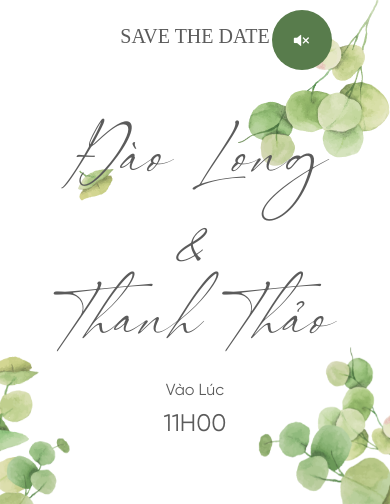
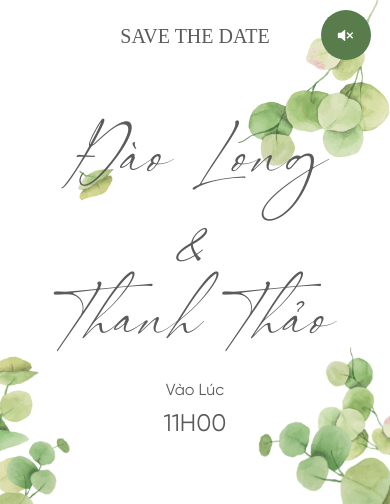
Before and after one commit to thiepcuoi-online/DaoLong, a plain HTML site: page index.html in a window 390 px wide. Shown: the top 504 px of the page. Drawn offline with Linux system fonts and the light colour scheme; a web font is replaced by a local one.

Commit message:
update qr cod

```diff
--- a/css2/wedding.css
+++ b/css2/wedding.css
@@ -46,7 +46,7 @@
         width: 50px; /* Tăng kích thước cho mobile */
         height: 50px;
         top: 20px; /* Điều chỉnh vị trí nếu cần */
-        right: 20%;
+        right: 5%;
         z-index: 999;
     }
 }
@@ -54,10 +54,10 @@
 @media screen and (max-width: 480px) {
     .toggleAudio {
         position: fixed;
-        width: 60px; /* Tăng kích thước hơn nữa trên điện thoại nhỏ */
-        height: 60px;
+        width: 50px; /* Tăng kích thước hơn nữa trên điện thoại nhỏ */
+        height: 50px;
         top: 10px;  /* Điều chỉnh vị trí */
-        right: 15%;
+        right: 5%;
         z-index: 999;
     }
 }
--- a/index.html
+++ b/index.html
@@ -489,7 +489,7 @@
                     <div class="gift-container" id="gift-container">
                         <div class="gift-card">
                             <div class="gift-qr">
-                                <img src="/img/section_gift/chure.jpg" alt="" class="groom_qr" style="max-width:100%" />
+                                <img src="img/section_gift/chure.jpg" alt="" class="groom_qr" style="max-width:100%" />
                             </div>
                             <div class="gift-body">
                             </div>
@@ -540,7 +540,7 @@
         <!-- END AUDIO --> <!-- FOOTER -->
         <!--<footer>
             <div class="footer-bottom">
-                <p>Bản quyền 2024 thuộc về Lê Đào Long®</p>
+                <p>Bản quyền 2024 thuộc về Đào Long®</p>
             </div>
         </footer>-->
         <button class="toggleAudio">
```
